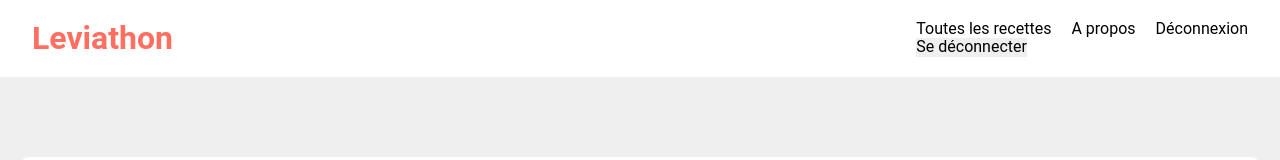
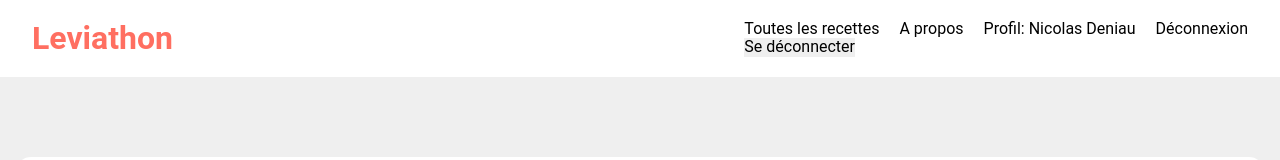
Before and after one commit to NicolasDeniau/oCooking-NicolasDeniau, a React (Vite) app in the folder frontend/: page / in a window 1280 px wide. Both pictures are taken after a click on the button "Se connecter". Shown: the top 160 px of the page. Built offline with nearby package versions, Linux system fonts and the light colour scheme.

Commit message:
ajout affichage conditionnel dans la navbar du fullName

```diff
--- a/frontend/src/components/layouts/Navigation.tsx
+++ b/frontend/src/components/layouts/Navigation.tsx
@@ -3,7 +3,18 @@ import "../../assets/styles/navigation.scss";
 
 const Navigation = () => {
     // isAuth = false par défaut
-  const [isAuth, SetIsAuth] = useState(false);
+    const [isAuth, setIsAuth] = useState(false);
+    const [fullName, setFullName] = useState<string>();
+
+    const handleClick = () => {
+        setIsAuth(!isAuth);
+
+        if (!isAuth) {
+            setFullName("Nicolas Deniau");
+        } else {
+        setFullName(undefined);
+        }
+    }
 
     return (
         <nav>
@@ -14,6 +25,11 @@ const Navigation = () => {
                 <li>
                     <a href="/">A propos</a>
                 </li>
+                {isAuth && fullName !== undefined && (
+                    <li>
+                        <a href="/">Profil: {fullName}</a>
+                    </li>
+                )}
                 {isAuth ? (
                     <li>
                         <a href="/">Déconnexion</a>
@@ -25,7 +41,7 @@ const Navigation = () => {
                 )}
             </ul>
             {/* on veut modifier la valeur du state au clic sur le bouton Se connecter */}
-      <button onClick={() => SetIsAuth(!isAuth)}>
+            <button onClick={() => handleClick()}>
                 {/* si isAuth = true, alors, on affiche Se déconnecter, sinon, on affiche Se connecter */}
                 {isAuth ? 'Se déconnecter' : 'Se connecter'}
             </button>
```
Lines whose indentation alone changed are shown as unchanged.
